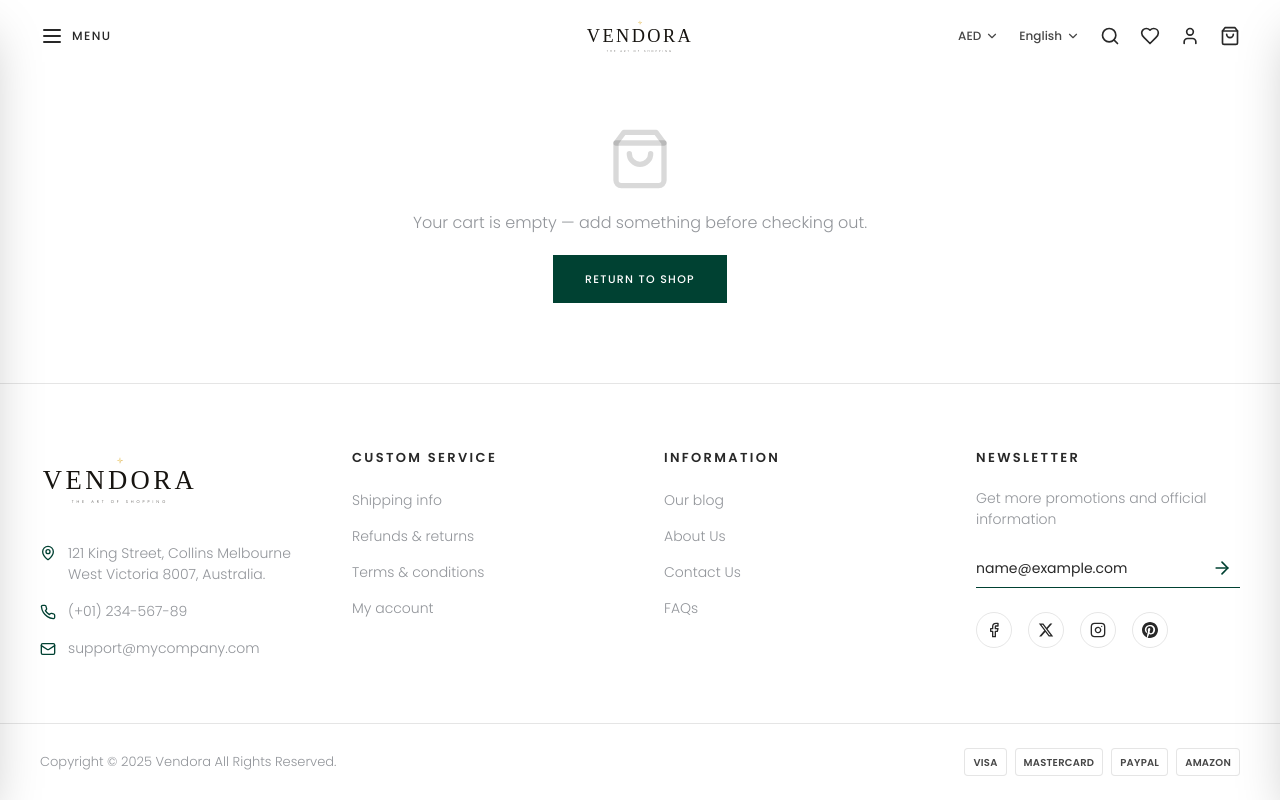
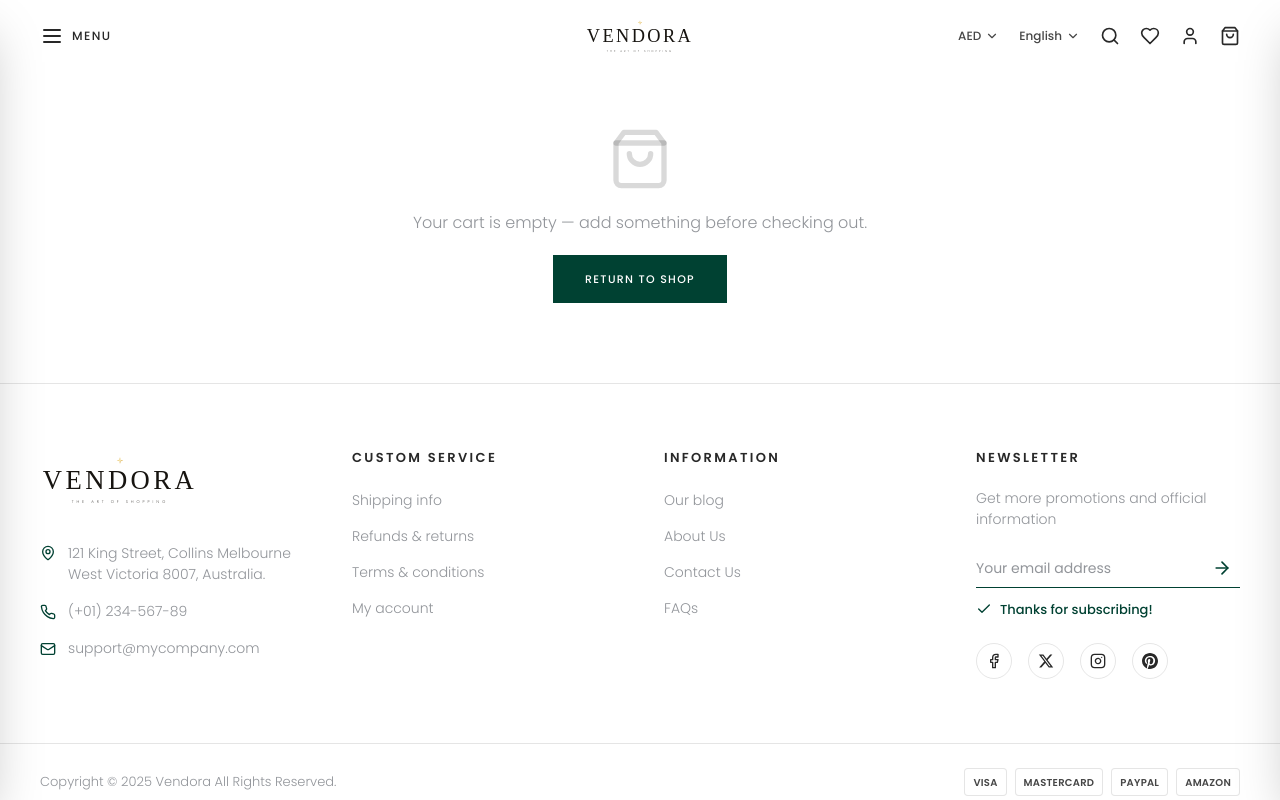
Before and after one commit to srabonmojumder/Vendora, a Next.js app: page /checkout in a window 1280 px wide. Both pictures are taken after typing "name@example.com" into the empty fields and a click on the button 1222 px from the left and 901 px from the top of the page. Shown: the part 333-1133 px from the top of the page. Built offline with nearby package versions, Linux system fonts and the light colour scheme; a web font is replaced by a local one.

Commit message:
feat: add footer newsletter confirmation and cart badge polish

```diff
--- a/app/checkout/page.tsx
+++ b/app/checkout/page.tsx
@@ -179,7 +179,7 @@ export default function CheckoutPage() {
             <ul className="divide-y divide-black/[0.07]">
               {cart.map(({ product, qty }) => (
                 <li key={product.id} className="flex items-center gap-3 py-3">
-                  <div className="relative h-16 w-14 shrink-0 overflow-hidden bg-[#f6f6f6]">
+                  <div className="relative h-16 w-14 shrink-0  bg-[#f6f6f6]">
                     <Image src={product.image} alt={product.name} fill sizes="56px" className="object-cover" />
                     <span className="absolute -right-1 -top-1 flex h-5 min-w-5 items-center justify-center rounded-full bg-brand px-1 text-[10px] font-semibold text-white">
                       {qty}
--- a/components/Footer.tsx
+++ b/components/Footer.tsx
@@ -1,5 +1,6 @@
 "use client";
 
+import { useState } from "react";
 import Link from "next/link";
 import {
   MapPin,
@@ -8,6 +9,7 @@ import {
   Facebook,
   Instagram,
   ArrowRight,
+  Check,
 } from "lucide-react";
 import Logo from "./Logo";
 
@@ -67,6 +69,8 @@ function LinkColumn({ title, links }: { title: string; links: FooterLink[] }) {
 const payments = ["Visa", "Mastercard", "PayPal", "Amazon"];
 
 export default function Footer() {
+  const [subscribed, setSubscribed] = useState(false);
+
   return (
     <footer className="border-t border-black/10 bg-white">
       <div className="container-x py-16">
@@ -116,12 +120,17 @@ export default function Footer() {
             </p>
             <form
               className="mt-5 flex items-center border-b border-black/20 focus-within:border-brand"
-              onSubmit={(e) => e.preventDefault()}
+              onSubmit={(e) => {
+                e.preventDefault();
+                setSubscribed(true);
+                e.currentTarget.reset();
+              }}
             >
               <input
                 type="email"
                 required
                 placeholder="Your email address"
+                onChange={() => subscribed && setSubscribed(false)}
                 className="w-full bg-transparent py-2 text-[14px] text-heading-soft placeholder:text-body focus:outline-none"
               />
               <button
@@ -132,6 +141,12 @@ export default function Footer() {
                 <ArrowRight className="h-5 w-5" />
               </button>
             </form>
+
+            {subscribed && (
+              <p className="mt-3 flex items-center gap-2 text-[13px] font-medium text-brand">
+                <Check className="h-4 w-4" /> Thanks for subscribing!
+              </p>
+            )}
 
             <div className="mt-6 flex items-center gap-4">
               {[
```
